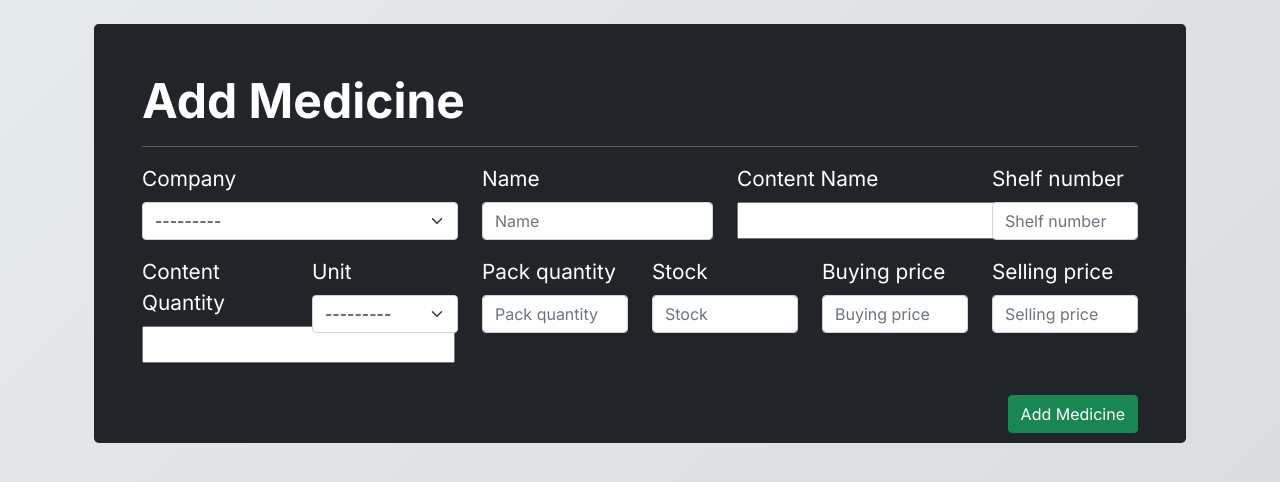
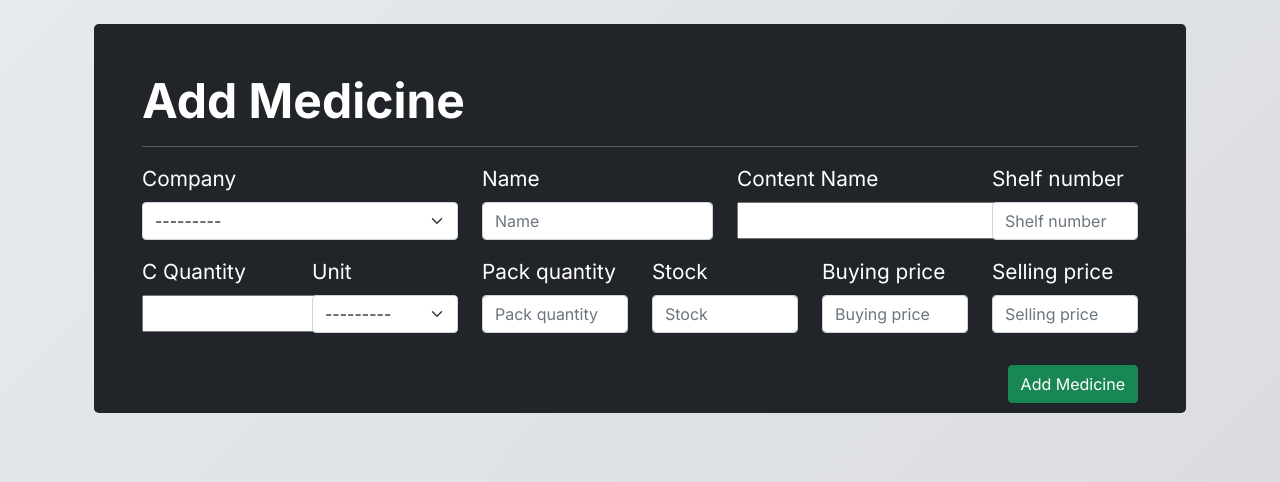
Before and after one commit to mightysandy1/pharmacyappsneha, a Django app: page /create/med/ in a window 1280 px wide. Shown: the part 66-548 px from the top of the page. Run offline with Django 4.2, Linux system fonts and the light colour scheme; the visitor is signed in with stand-in values (Sample User, id 1); data that the repository does not hold is empty; some libraries are stand-ins or nearby versions.

Commit message:
Update medicine_form.html

```diff
--- a/yolo_pharmacy/yolo_site/templates/yolo_site/medicine_form.html
+++ b/yolo_pharmacy/yolo_site/templates/yolo_site/medicine_form.html
@@ -28,7 +28,8 @@
             <div class="row">
                 <div class="col-md-2">
                     <div class="mb-3">
-                        <label class="form-label" for="{{ form.salt_quantity.id_for_label }}">Content Quantity</label>
+                        <label class="form-label" for="{{ form.salt_quantity.id_for_label }}"> C Quantity</label>
+
                         {{ form.salt_quantity }}
                     </div>
                 </div>
```
